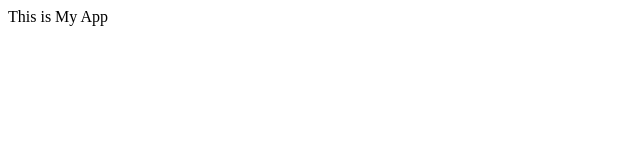
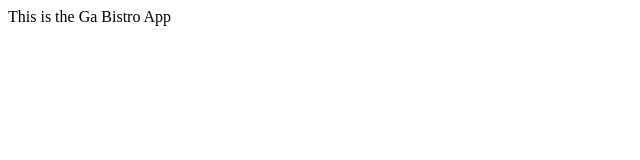
Before and after one commit to andyhdang/ga_bistro, a React (Create React App) app: page / in a window 1280 px wide. Shown: the top 160 px of the page, without its empty margins (0-640 px from the left). Built offline with nearby package versions, Linux system fonts and the light colour scheme.

Commit message:
added in first component for Ga Bistro App

```diff
--- a/src/App/App.jsx
+++ b/src/App/App.jsx
@@ -0,0 +1,9 @@
+import React from 'react';
+
+const App = () => {
+    return (
+        <div>This is the Ga Bistro App</div>
+    )
+}
+
+export default App;
--- a/src/index.js
+++ b/src/index.js
@@ -1,12 +1,12 @@
 import React from 'react';
 import ReactDOM from 'react-dom';
 
-//import App from './App.App.jsx';
+import App from './App/App.jsx';
 //import './index.css';
 //import App from './App';
 //import * as serviceWorker from './serviceWorker';
 
-ReactDOM.render(<div>This is My App</div>, document.getElementById('root'));
+ReactDOM.render(<App />, document.getElementById('root'));
 
 // If you want your app to work offline and load faster, you can change
 // unregister() to register() below. Note this comes with some pitfalls.
```
